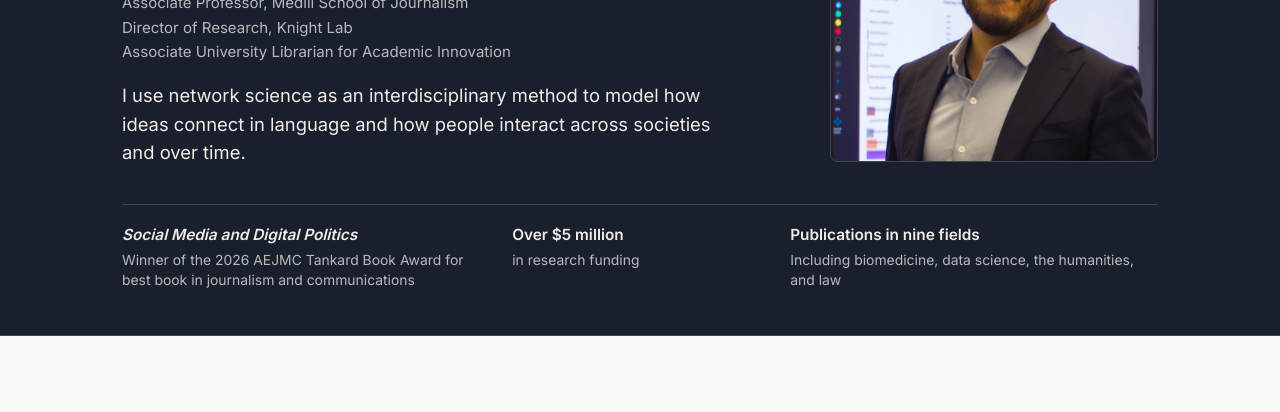
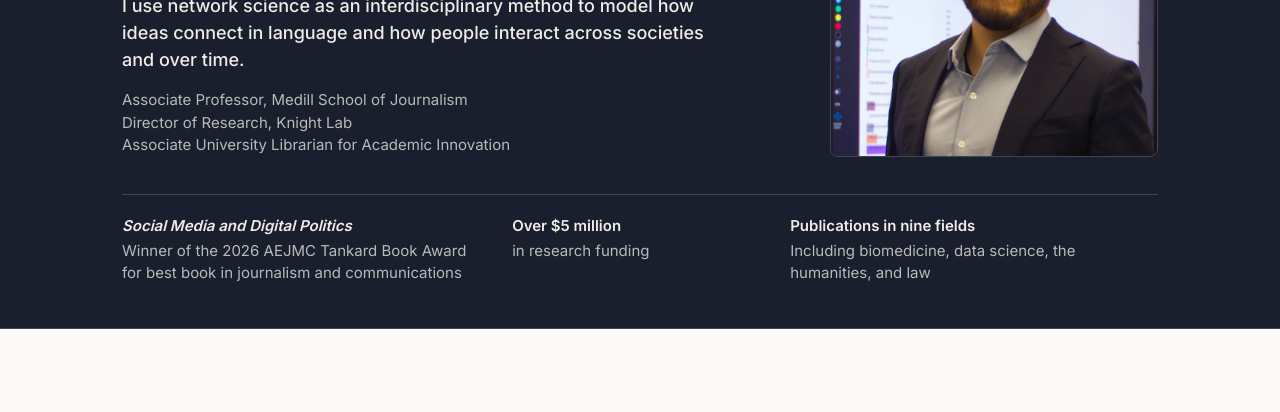
Before and after one commit to Jmslee/Jmslee.github.io, a plain HTML site: page index.html in a window 1280 px wide. Shown: the part 250-662 px from the top of the page. Drawn offline with nearby package versions, Linux system fonts and the light colour scheme.

Commit message:
Publish clearer homepage typography and reading order

```diff
--- a/index.html
+++ b/index.html
@@ -36,6 +36,7 @@
       min-height: 0;
       padding: calc(var(--nav-height) + 3.5rem) 0 2.8rem;
       color: var(--intro-ink);
+      font-size: 0.9375rem;
       background: var(--color-hero-bg);
       border-bottom: 1px solid var(--intro-border);
     }
@@ -55,7 +56,6 @@
 
     .profile-kicker {
       color: var(--intro-accent);
-      font-size: 0.93rem;
       font-weight: 600;
       margin-bottom: 0.4rem;
     }
@@ -86,16 +86,14 @@
 
     .profile-appointments {
       color: var(--intro-muted);
-      font-size: 0.94rem;
-      line-height: 1.6;
-      margin-bottom: 1.1rem;
+      line-height: 1.5;
     }
 
     .hero-tagline {
       color: var(--intro-ink);
       max-width: 38rem;
-      font: 400 1.15rem/1.55 var(--font-sans);
-      margin: 0;
+      font: 500 1.125rem/1.5 var(--font-sans);
+      margin: 0 0 1rem;
     }
 
     .hero-credentials {
@@ -114,7 +112,6 @@
     }
 
     .hero-credentials strong {
-      font-size: 0.96rem;
       font-weight: 600;
       line-height: 1.36;
       margin-bottom: 0.25rem;
@@ -122,7 +119,6 @@
 
     .hero-credentials span {
       color: var(--intro-muted);
-      font-size: 0.87rem;
       line-height: 1.45;
     }
 
@@ -171,9 +167,6 @@
       }
       .profile-name { align-self: center; }
       .profile-name h1 { font-size: clamp(2.5rem, 8vw, 3.7rem); }
-      .profile-kicker { font-size: 0.85rem; }
-      .profile-appointments { font-size: 0.9rem; }
-      .hero-tagline { font-size: 1.03rem; }
       .hero-credentials { gap: 1.05rem; margin-top: 1.65rem; }
     }
 
@@ -222,10 +215,10 @@
           <img src="assets/headshot.png" alt="James Jaehoon Lee" width="856" height="746">
         </div>
         <div class="profile-intro">
+          <p class="hero-tagline">I use network science as an interdisciplinary method to model how ideas connect in language and how people interact across societies and over time.</p>
           <p class="profile-appointments">Associate Professor, Medill School of Journalism<br>
             Director of Research, Knight Lab<br>
             Associate University Librarian for Academic Innovation</p>
-          <p class="hero-tagline">I use network science as an interdisciplinary method to model how ideas connect in language and how people interact across societies and over time.</p>
         </div>
       </div>
       <ul class="hero-credentials">
```
